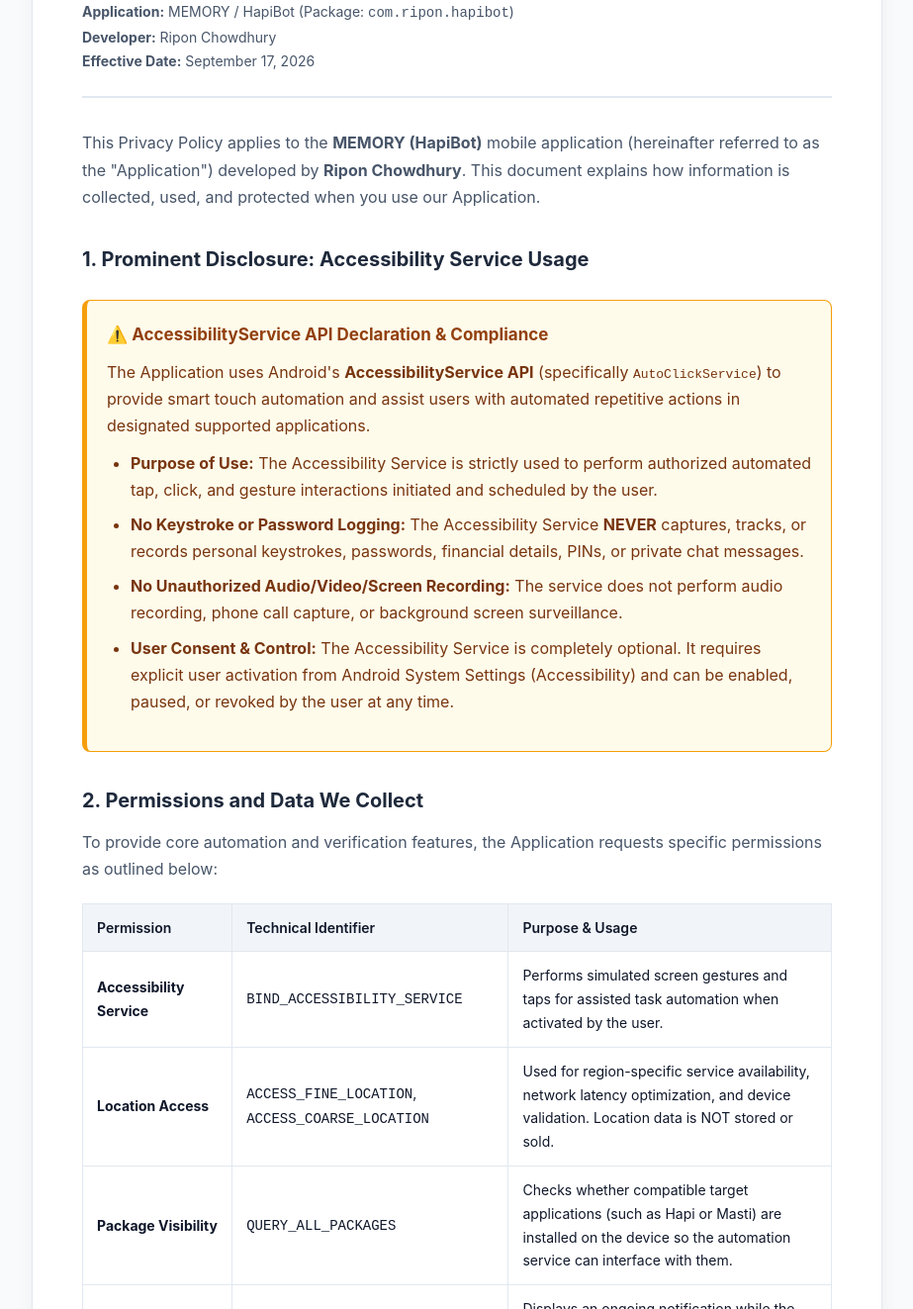
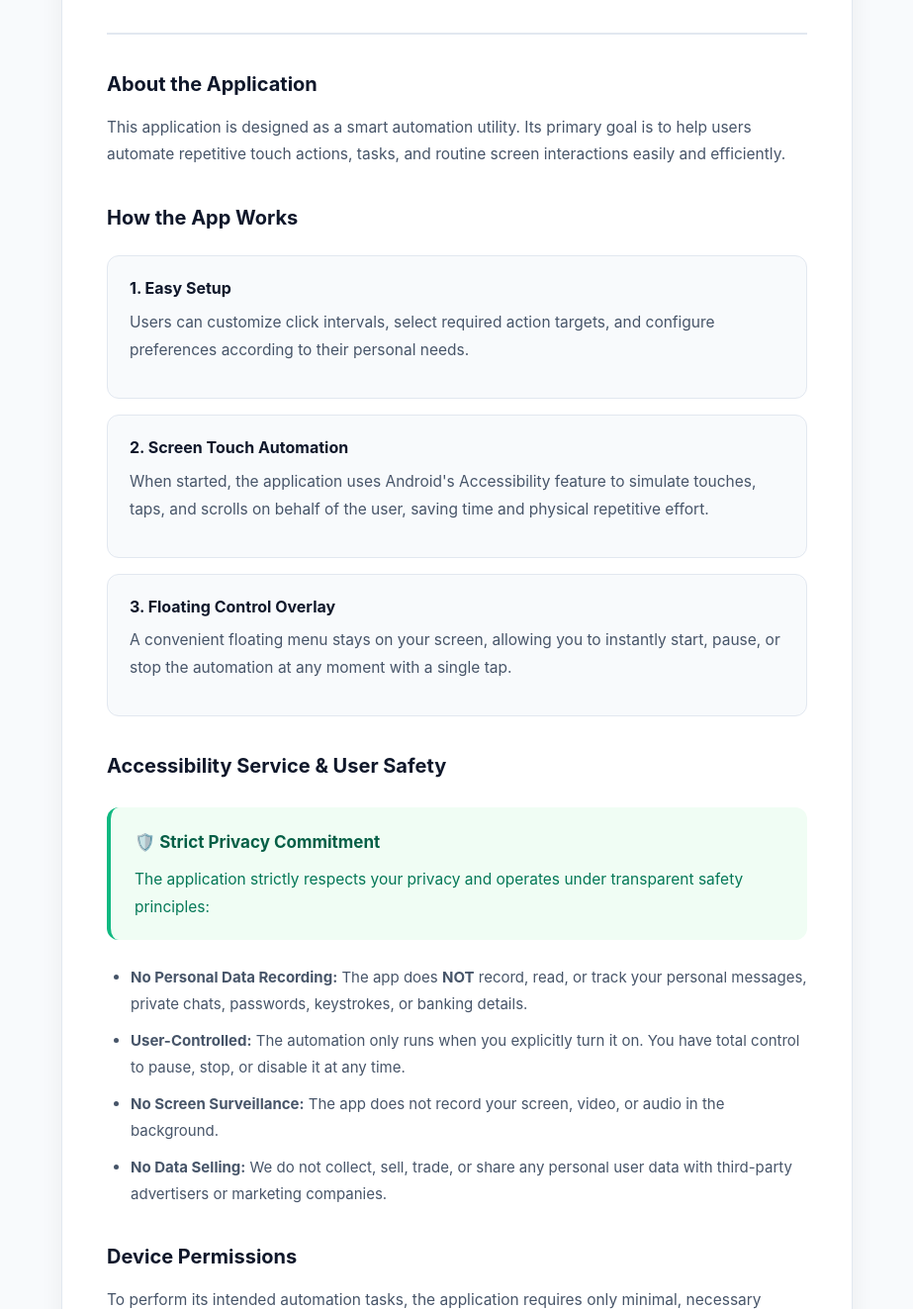
Before and after one commit to ripon0096/hapibot-privacy-policy, a plain HTML site: page index.html in a window 1280 px wide. Shown: the part 187-1510 px from the top of the page at 99% size, without its empty margins (178-1101 px from the left). Drawn offline with Linux system fonts and the light colour scheme.

Commit message:
Update to clean Privacy Policy page

```diff
--- a/index.html
+++ b/index.html
@@ -3,20 +3,16 @@
 <head>
     <meta charset="UTF-8">
     <meta name="viewport" content="width=device-width, initial-scale=1.0">
-    <title>Privacy Policy - HapiBot (MEMORY)</title>
+    <title>Privacy Policy</title>
     <style>
         :root {
-            --primary: #2563eb;
-            --primary-dark: #1d4ed8;
+            --primary: #10b981;
+            --primary-dark: #059669;
             --bg: #f8fafc;
             --card-bg: #ffffff;
-            --text-main: #0f172a;
+            --text-main: #1e293b;
             --text-muted: #475569;
             --border: #e2e8f0;
-            --accent: #eff6ff;
-            --warning-bg: #fef3c7;
-            --warning-border: #f59e0b;
-            --warning-text: #92400e;
         }
         * {
             box-sizing: border-box;
@@ -24,244 +20,156 @@
             padding: 0;
         }
         body {
-            font-family: -apple-system, BlinkMacSystemFont, "Segoe UI", Roboto, Oxygen, Ubuntu, Cantarell, "Helvetica Neue", sans-serif;
+            font-family: -apple-system, BlinkMacSystemFont, "Segoe UI", Roboto, Helvetica, Arial, sans-serif;
             background-color: var(--bg);
             color: var(--text-main);
-            line-height: 1.7;
+            line-height: 1.8;
             padding: 40px 20px;
         }
         .container {
-            max-width: 860px;
+            max-width: 800px;
             margin: 0 auto;
             background: var(--card-bg);
-            padding: 45px 50px;
-            border-radius: 16px;
-            box-shadow: 0 4px 20px rgba(0, 0, 0, 0.05);
+            padding: 45px;
+            border-radius: 20px;
+            box-shadow: 0 4px 25px rgba(0, 0, 0, 0.06);
             border: 1px solid var(--border);
         }
         header {
+            text-align: center;
             border-bottom: 2px solid var(--border);
-            padding-bottom: 24px;
-            margin-bottom: 32px;
-        }
-        .badge {
-            display: inline-block;
-            background: var(--accent);
-            color: var(--primary);
-            font-size: 13px;
-            font-weight: 600;
-            padding: 4px 12px;
-            border-radius: 9999px;
-            margin-bottom: 12px;
-            text-transform: uppercase;
-            letter-spacing: 0.5px;
+            padding-bottom: 25px;
+            margin-bottom: 30px;
         }
         h1 {
-            font-size: 30px;
+            font-size: 32px;
             font-weight: 800;
-            color: var(--text-main);
+            color: #0f172a;
             margin-bottom: 8px;
         }
-        .meta {
-            font-size: 14px;
-            color: var(--text-muted);
+        .subtitle {
+            font-size: 15px;
+            color: #64748b;
         }
         h2 {
             font-size: 20px;
             font-weight: 700;
-            color: #1e293b;
+            color: #0f172a;
             margin-top: 32px;
             margin-bottom: 12px;
-            display: flex;
-            align-items: center;
-            gap: 8px;
         }
         p {
-            margin-bottom: 14px;
             color: var(--text-muted);
+            margin-bottom: 16px;
+            font-size: 15.5px;
+        }
+        .highlight-box {
+            background-color: #f0fdf4;
+            border-left: 4px solid #10b981;
+            padding: 20px 24px;
+            border-radius: 12px;
+            margin: 24px 0;
+        }
+        .highlight-box h3 {
+            color: #065f46;
+            font-size: 17px;
+            margin-bottom: 8px;
+        }
+        .highlight-box p {
+            color: #047857;
+            margin-bottom: 0;
         }
         ul {
-            margin-bottom: 16px;
+            margin-bottom: 20px;
             padding-left: 24px;
             color: var(--text-muted);
         }
         li {
-            margin-bottom: 8px;
+            margin-bottom: 10px;
+            font-size: 15px;
         }
-        .callout {
-            background-color: #f0fdf4;
-            border-left: 4px solid #22c55e;
-            padding: 16px 20px;
-            border-radius: 8px;
+        .step-grid {
+            display: grid;
+            grid-template-columns: 1fr;
+            gap: 16px;
             margin: 20px 0;
         }
-        .callout-title {
+        .step-card {
+            background: #f8fafc;
+            border: 1px solid #e2e8f0;
+            border-radius: 12px;
+            padding: 18px 22px;
+        }
+        .step-title {
             font-weight: 700;
-            color: #15803d;
+            color: #0f172a;
             margin-bottom: 6px;
-        }
-        .prominent-disclosure {
-            background-color: #fffbeb;
-            border: 1px solid var(--warning-border);
-            border-left: 5px solid var(--warning-border);
-            padding: 20px;
-            border-radius: 8px;
-            margin: 24px 0;
-        }
-        .prominent-disclosure h3 {
-            color: var(--warning-text);
-            font-size: 17px;
-            margin-bottom: 10px;
-        }
-        .prominent-disclosure p {
-            color: #78350f;
-            margin-bottom: 10px;
-        }
-        .prominent-disclosure ul {
-            color: #78350f;
-        }
-        table {
-            width: 100%;
-            border-collapse: collapse;
-            margin: 20px 0;
-        }
-        th, td {
-            text-align: left;
-            padding: 12px 14px;
-            border: 1px solid var(--border);
-            font-size: 14px;
-        }
-        th {
-            background: #f1f5f9;
-            font-weight: 600;
+            font-size: 16px;
         }
         footer {
             margin-top: 40px;
             padding-top: 20px;
             border-top: 1px solid var(--border);
+            text-align: center;
             font-size: 14px;
-            color: var(--text-muted);
-            text-align: center;
-        }
-        a {
-            color: var(--primary);
-            text-decoration: none;
-        }
-        a:hover {
-            text-decoration: underline;
+            color: #94a3b8;
         }
     </style>
 </head>
 <body>
     <div class="container">
         <header>
-            <span class="badge">Official Policy</span>
             <h1>Privacy Policy</h1>
-            <div class="meta">
-                <strong>Application:</strong> MEMORY / HapiBot (Package: <code>com.ripon.hapibot</code>)<br>
-                <strong>Developer:</strong> Ripon Chowdhury<br>
-                <strong>Effective Date:</strong> September 17, 2026
-            </div>
+            <p class="subtitle">Smart Automation & Touch Assistant</p>
         </header>
 
-        <p>This Privacy Policy applies to the <strong>MEMORY (HapiBot)</strong> mobile application (hereinafter referred to as the "Application") developed by <strong>Ripon Chowdhury</strong>. This document explains how information is collected, used, and protected when you use our Application.</p>
+        <h2>About the Application</h2>
+        <p>This application is designed as a smart automation utility. Its primary goal is to help users automate repetitive touch actions, tasks, and routine screen interactions easily and efficiently.</p>
 
-        <h2>1. Prominent Disclosure: Accessibility Service Usage</h2>
-        <div class="prominent-disclosure">
-            <h3>⚠️ AccessibilityService API Declaration & Compliance</h3>
-            <p>The Application uses Android's <strong>AccessibilityService API</strong> (specifically <code>AutoClickService</code>) to provide smart touch automation and assist users with automated repetitive actions in designated supported applications.</p>
-            <ul>
-                <li><strong>Purpose of Use:</strong> The Accessibility Service is strictly used to perform authorized automated tap, click, and gesture interactions initiated and scheduled by the user.</li>
-                <li><strong>No Keystroke or Password Logging:</strong> The Accessibility Service <strong>NEVER</strong> captures, tracks, or records personal keystrokes, passwords, financial details, PINs, or private chat messages.</li>
-                <li><strong>No Unauthorized Audio/Video/Screen Recording:</strong> The service does not perform audio recording, phone call capture, or background screen surveillance.</li>
-                <li><strong>User Consent & Control:</strong> The Accessibility Service is completely optional. It requires explicit user activation from Android System Settings (Accessibility) and can be enabled, paused, or revoked by the user at any time.</li>
-            </ul>
+        <h2>How the App Works</h2>
+        <div class="step-grid">
+            <div class="step-card">
+                <div class="step-title">1. Easy Setup</div>
+                <p>Users can customize click intervals, select required action targets, and configure preferences according to their personal needs.</p>
+            </div>
+            <div class="step-card">
+                <div class="step-title">2. Screen Touch Automation</div>
+                <p>When started, the application uses Android's Accessibility feature to simulate touches, taps, and scrolls on behalf of the user, saving time and physical repetitive effort.</p>
+            </div>
+            <div class="step-card">
+                <div class="step-title">3. Floating Control Overlay</div>
+                <p>A convenient floating menu stays on your screen, allowing you to instantly start, pause, or stop the automation at any moment with a single tap.</p>
+            </div>
         </div>
 
-        <h2>2. Permissions and Data We Collect</h2>
-        <p>To provide core automation and verification features, the Application requests specific permissions as outlined below:</p>
-
-        <table>
-            <thead>
-                <tr>
-                    <th>Permission</th>
-                    <th>Technical Identifier</th>
-                    <th>Purpose & Usage</th>
-                </tr>
-            </thead>
-            <tbody>
-                <tr>
-                    <td><strong>Accessibility Service</strong></td>
-                    <td><code>BIND_ACCESSIBILITY_SERVICE</code></td>
-                    <td>Performs simulated screen gestures and taps for assisted task automation when activated by the user.</td>
-                </tr>
-                <tr>
-                    <td><strong>Location Access</strong></td>
-                    <td><code>ACCESS_FINE_LOCATION</code>, <code>ACCESS_COARSE_LOCATION</code></td>
-                    <td>Used for region-specific service availability, network latency optimization, and device validation. Location data is NOT stored or sold.</td>
-                </tr>
-                <tr>
-                    <td><strong>Package Visibility</strong></td>
-                    <td><code>QUERY_ALL_PACKAGES</code></td>
-                    <td>Checks whether compatible target applications (such as Hapi or Masti) are installed on the device so the automation service can interface with them.</td>
-                </tr>
-                <tr>
-                    <td><strong>Foreground Service & Notifications</strong></td>
-                    <td><code>FOREGROUND_SERVICE</code>, <code>POST_NOTIFICATIONS</code></td>
-                    <td>Displays an ongoing notification while the automation service is active, ensuring user awareness and transparent background state.</td>
-                </tr>
-                <tr>
-                    <td><strong>Internet Access</strong></td>
-                    <td><code>INTERNET</code>, <code>ACCESS_NETWORK_STATE</code></td>
-                    <td>Used to check network connectivity, authenticate account licenses, and fetch service configurations.</td>
-                </tr>
-                <tr>
-                    <td><strong>System Alert Window</strong></td>
-                    <td><code>SYSTEM_ALERT_WINDOW</code></td>
-                    <td>Displays a floating overlay control button (Start/Stop) on top of the screen for direct user control.</td>
-                </tr>
-            </tbody>
-        </table>
-
-        <h2>3. Third-Party Services & Data Sharing</h2>
-        <p>We respect your privacy. <strong>We do NOT sell, rent, or trade your personal data to third parties or advertising networks.</strong></p>
-        <p>The Application may communicate with secure backend infrastructure (such as Firebase/Cloudflare) solely for:</p>
+        <h2>Accessibility Service & User Safety</h2>
+        <div class="highlight-box">
+            <h3>🛡️ Strict Privacy Commitment</h3>
+            <p>The application strictly respects your privacy and operates under transparent safety principles:</p>
+        </div>
         <ul>
-            <li>Verifying activation licenses and user subscriptions.</li>
-            <li>Receiving configuration parameters for app updates and security definitions.</li>
-            <li>Diagnostic error logging to maintain stability and prevent crashes.</li>
+            <li><strong>No Personal Data Recording:</strong> The app does <strong>NOT</strong> record, read, or track your personal messages, private chats, passwords, keystrokes, or banking details.</li>
+            <li><strong>User-Controlled:</strong> The automation only runs when you explicitly turn it on. You have total control to pause, stop, or disable it at any time.</li>
+            <li><strong>No Screen Surveillance:</strong> The app does not record your screen, video, or audio in the background.</li>
+            <li><strong>No Data Selling:</strong> We do not collect, sell, trade, or share any personal user data with third-party advertisers or marketing companies.</li>
         </ul>
 
-        <h2>4. Data Retention and Security</h2>
-        <p>We implement industry-standard technical safeguards to protect any operational settings and data transmitted by the Application. No sensitive personal credentials, chat histories, or credit card numbers are collected, transmitted, or stored on our servers.</p>
-
-        <h2>5. User Rights and Data Deletion</h2>
-        <p>You have full control over your device and data:</p>
+        <h2>Device Permissions</h2>
+        <p>To perform its intended automation tasks, the application requires only minimal, necessary system permissions:</p>
         <ul>
-            <li><strong>Revoke Permissions:</strong> You can disable any permission (Accessibility, Location, Notifications) at any time through your device's <em>Settings &gt; Apps &gt; MEMORY</em>.</li>
-            <li><strong>Uninstall:</strong> Uninstalling the Application permanently removes all local caches, databases, and preferences stored on your device.</li>
-            <li><strong>Request Account / Data Removal:</strong> If you wish to request the deletion of any associated account identifiers or license data, you can contact us directly via email.</li>
+            <li><strong>Accessibility:</strong> Required to perform taps and interactions that you have instructed the app to execute.</li>
+            <li><strong>Display Over Other Apps:</strong> Used solely to provide the floating start and stop controls.</li>
+            <li><strong>Notifications & Service:</strong> Keeps you clearly notified whenever the assistant is actively running.</li>
         </ul>
 
-        <h2>6. Children's Privacy</h2>
-        <p>Our Application is not directed to children under the age of 13. We do not knowingly collect or solicit personal information from children under 13. If we become aware that we have collected information from a child under 13 without parental consent, we will promptly delete that information.</p>
+        <h2>Data Security and Control</h2>
+        <p>Your preferences and settings remain safely stored on your own device. You can turn off the accessibility service at any time through your phone's system settings, or simply uninstall the application to remove all related data completely.</p>
 
-        <h2>7. Changes to This Privacy Policy</h2>
-        <p>We may update our Privacy Policy from time to time to reflect changes in practices or legal requirements. You are advised to review this page periodically for any changes. Continued use of the Application signifies acceptance of the updated policy.</p>
-
-        <h2>8. Contact Us</h2>
-        <div class="callout">
-            <div class="callout-title">Developer Contact Information</div>
-            <p>If you have questions, feedback, or privacy-related inquiries regarding this Privacy Policy or the Application, please contact:</p>
-            <p><strong>Developer:</strong> Ripon Chowdhury<br>
-            <strong>Email:</strong> <a href="mailto:ripon0096@gmail.com">ripon0096@gmail.com</a><br>
-            <strong>GitHub:</strong> <a href="https://github.com/ripon0096" target="_blank" rel="noopener">https://github.com/ripon0096</a><br>
-            <strong>Repository:</strong> <a href="https://github.com/ripon0096/hapibot-privacy-policy" target="_blank" rel="noopener">https://github.com/ripon0096/hapibot-privacy-policy</a></p>
-        </div>
+        <h2>Policy Updates</h2>
+        <p>We may update this policy if new features are added. Any updates will always maintain our commitment to your privacy and transparent operation.</p>
 
         <footer>
-            <p>&copy; 2026 Ripon Chowdhury. All rights reserved.</p>
-            <p><small>Application Package: com.ripon.hapibot | MEMORY (HapiBot)</small></p>
+            <p>&copy; 2026 Smart Automation Assistant. All rights reserved.</p>
         </footer>
     </div>
 </body>
```
